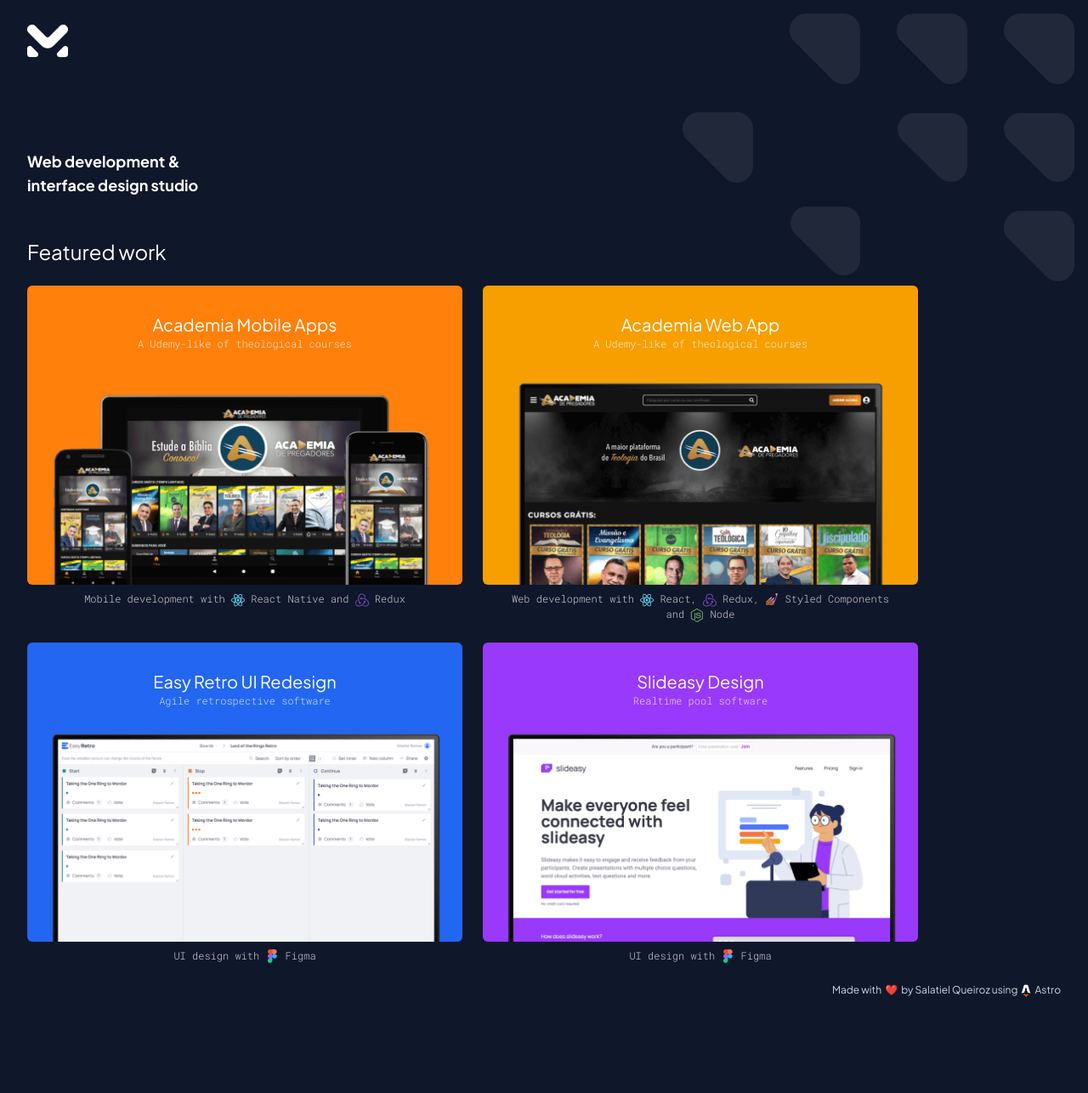
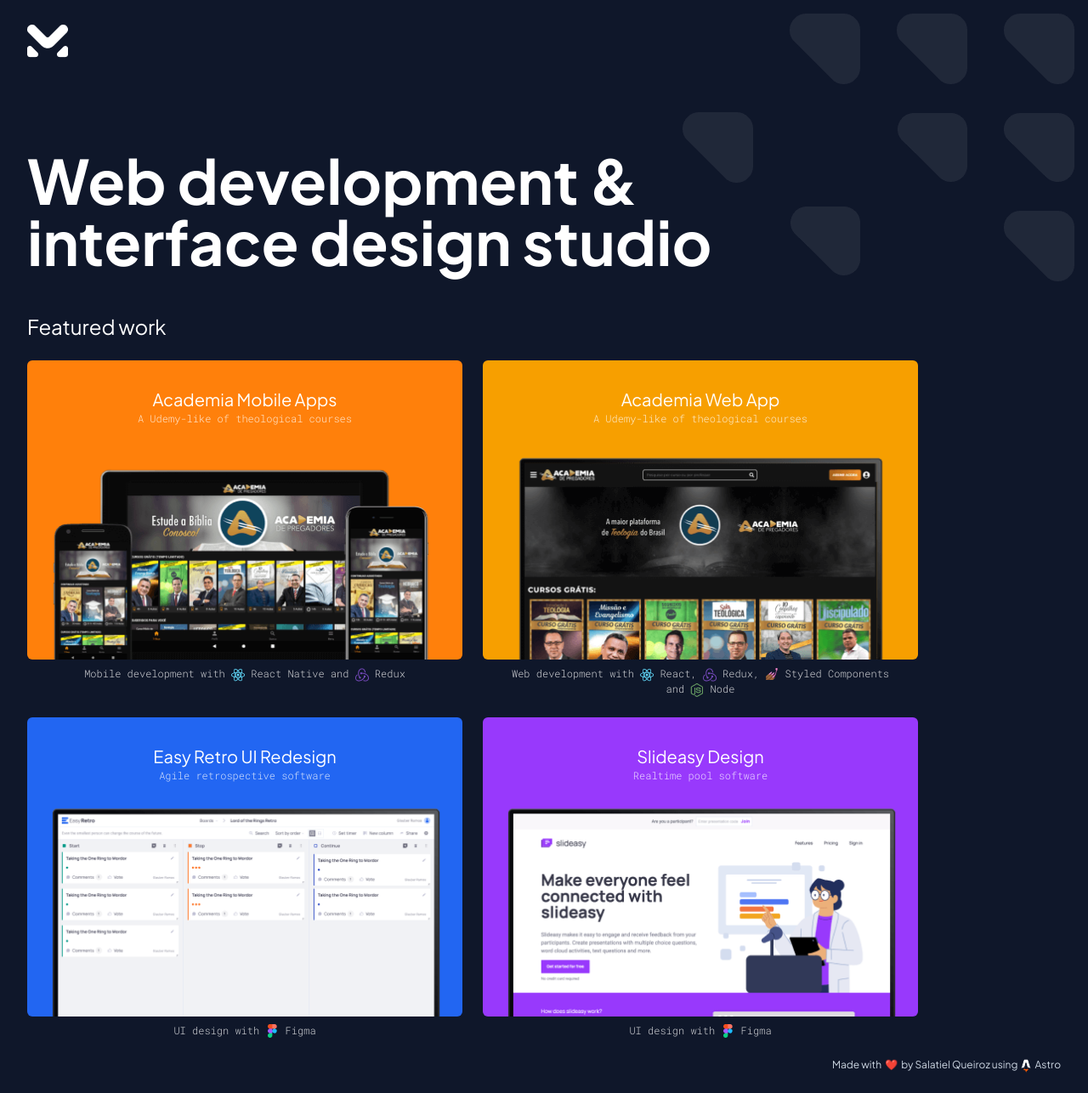
Before and after one commit to qsalatiel/merallab.com, an Astro site: page / in a window 1280 px wide. Shown: the whole page at 85% size. Before the commit the page ends 1198 px from the top, so only its background shows below. Built offline with nearby package versions, Linux system fonts and the light colour scheme; Astro itself is replaced by a stand-in of ours.

Commit message:
feat: reponsive styles

```diff
--- a/src/components/ProjectCard.astro
+++ b/src/components/ProjectCard.astro
@@ -14,10 +14,10 @@
 const { title, color, image, techs, url, service, subTitle } = Astro.props;
 ---
 
-<a target="_blank" href={url} class="block w-full md:w-[32rem] mr-6 mb-6">
+<a target="_blank" href={url} class="block w-full lg:w-[32rem] lg:mr-6 mb-6">
   <div
     style={`background-color:${color};background-image: url(${image})`}
-    class={`block w-full h-[22rem] rounded-md text-center p-8 transition hover:-translate-y-2 bg-contain bg-no-repeat bg-bottom mb-2`}
+    class={`block w-full h-[16rem] md:h-[22rem] rounded-md text-center p-8 transition hover:-translate-y-2 bg-contain bg-no-repeat bg-bottom mb-2`}
   >
     <h3 class="text-xl">
       {title}
--- a/src/layouts/Layout.astro
+++ b/src/layouts/Layout.astro
@@ -24,7 +24,9 @@
   <body class="bg-slate-900 text-white pb-2 relative">
     <slot />
 
-    <footer class="mx-8 mb-4 flex justify-end">
+    <footer
+      class="mx-8 mb-6 lg:mb-4 flex justify-center lg:justify-end mt-6 lg:mt-0"
+    >
       <p class="text-xs text-slate-300">
         Made with <span class="mx-0.5" role="img" aria-label="Love">❤️</span> by
         <a
--- a/src/pages/index.astro
+++ b/src/pages/index.astro
@@ -9,7 +9,7 @@
 
 <Layout title="Meral Lab - Web development & interface design studio">
   <main
-    class="mx-8 before:bg-[url('/bg-pattern-top.png')] before:w-[461px] before:h-[315px] before:absolute before:top-4 before:right-4 before:opacity-75"
+    class="mx-4 lg:mx-8 before:bg-cover before:bg-[url('/bg-pattern-top.png')] before:w-[240px] before:h-[165px] lg:before:w-[461px] lg:before:h-[315px] before:absolute before:top-4 before:right-4 before:opacity-75"
   >
     <div class="flex flex-col justify-between">
       <div class="my-6">
@@ -17,8 +17,8 @@
           <Image src="/meral-lab-logo-white.png" width="48" height="48" />
         </a>
       </div>
-      <h1 class="text-lg font-bold text-7xl mt-20 mb-12">
-        Web development & <br /> interface design studio
+      <h1 class="font-bold text-4xl lg:text-7xl mt-20 mb-12 lg:max-w-5xl">
+        Web development & interface design studio
       </h1>
 
       <div>
```
